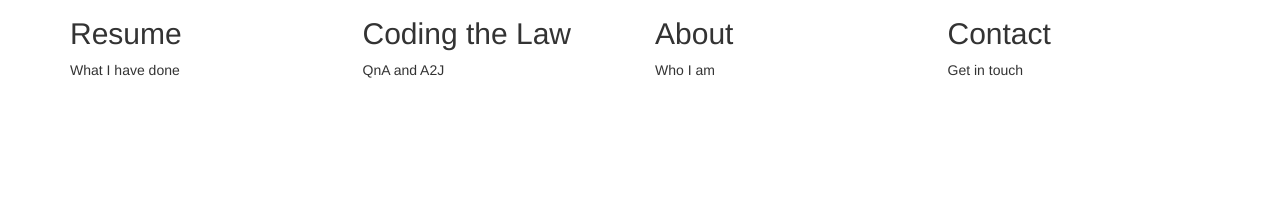
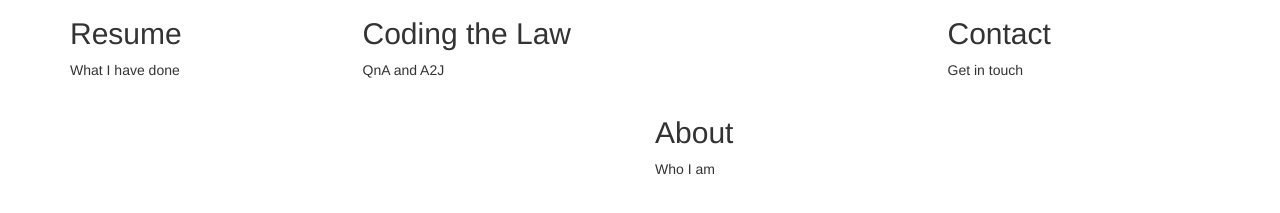
Before and after one commit to kcamendt/kcamendt.github.io, a plain HTML site: page index.html in a window 1280 px wide. Shown: the part 449-662 px from the top of the page. Drawn offline with nearby package versions, Linux system fonts and the light colour scheme.

Commit message:
Update index.html

```diff
--- a/index.html
+++ b/index.html
@@ -36,7 +36,7 @@
                 </div>
             </div>
         </div>
-        <div class="section"> <div class="container"> <div class="row"> <div class="col-md-3"> <a href="./resume.html"><img src="http://www.clker.com/cliparts/1/f/a/c/1292868869143039570resume-md.png" class="img-responsive"></a> <h2>Resume</h2> <p>What I have done</p></div><div class="col-md-3"> <a href="./coding_the_law.html"><img src="http://www.cloudclipart.com/images/stories/virtuemart/product/Mortarboard.png" class="img-responsive"></a> <h2>Coding the Law</h2> <p>QnA and A2J</p></div><div class="col-md-3"> <a href="./about.html"><img src="https://www.mintz.com/Portals/0/Images/headshots//professional_kevin-c-amendt.jpg" class="center-block img-circle img-responsive"></a> <h2>About</h2> <p>Who I am</p></div><div class="col-md-3"> <a href="./contact.html"><img src="http://www.clipartbest.com/cliparts/xcg/d99/xcgd997cA.png" class="img-responsive"></a> <h2>Contact</h2> <p>Get in touch</p></div></div></div></div>
+        <div class="section"> <div class="container"> <div class="row"> <div class="col-md-3"> <a href="./resume.html"><img src="http://www.clker.com/cliparts/1/f/a/c/1292868869143039570resume-md.png" class="img-responsive"></a> <h2>Resume</h2> <p>What I have done</p></div><div class="col-md-3"> <a href="./coding_the_law.html"><img src="http://www.cloudclipart.com/images/stories/virtuemart/product/Mortarboard.png" class="img-responsive"></a> <h2>Coding the Law</h2> <p>QnA and A2J</p></div><div class="col-md-3"> <a href="./about.html"><img src="https://www.mintz.com/Portals/0/Images/headshots//professional_kevin-c-amendt.jpg" class="center-block img-circle img-responsive"></a> <h2><br><br><br>About</h2> <p>Who I am</p></div><div class="col-md-3"> <a href="./contact.html"><img src="http://www.clipartbest.com/cliparts/xcg/d99/xcgd997cA.png" class="img-responsive"></a> <h2>Contact</h2> <p>Get in touch</p></div></div></div></div>
 
 
 
```
